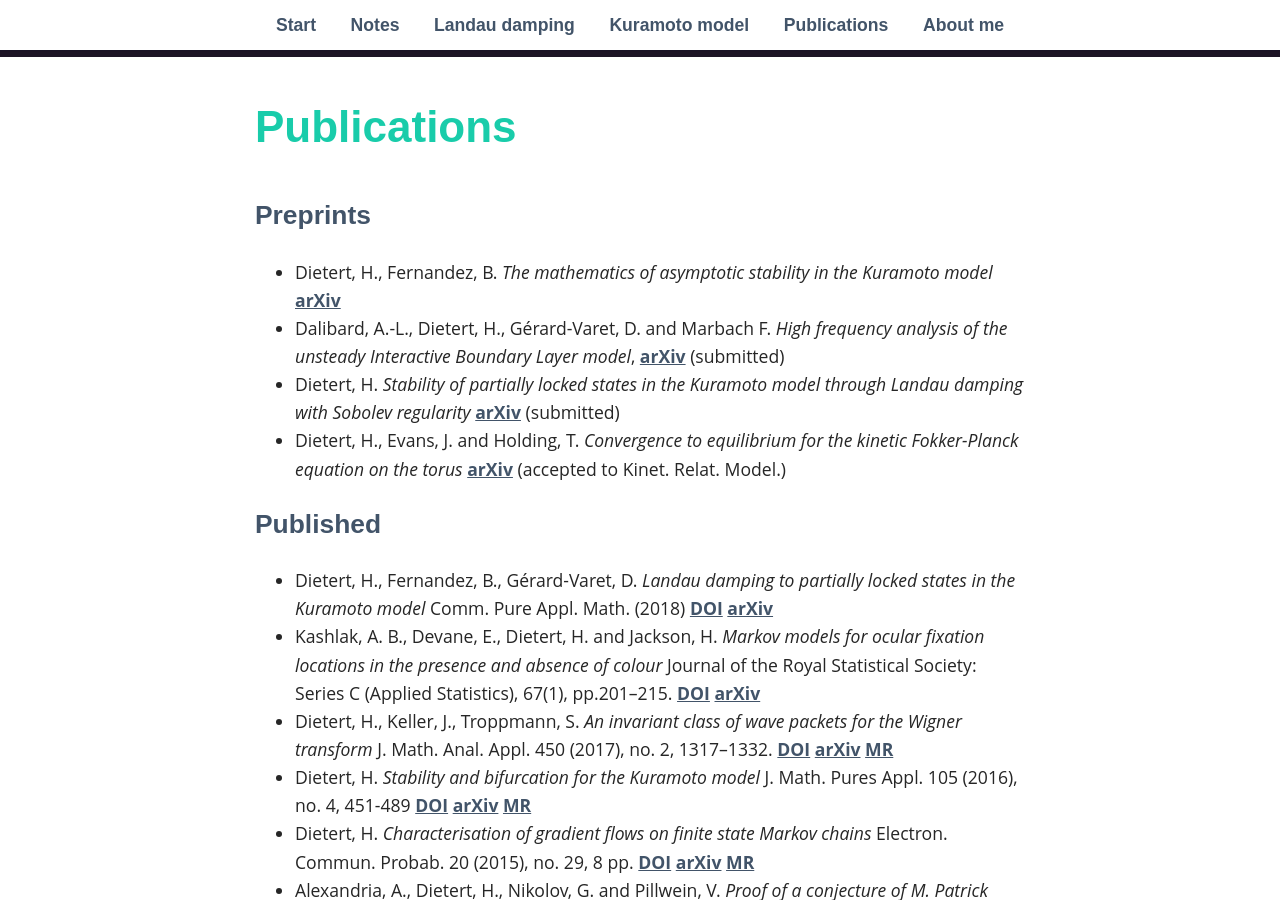
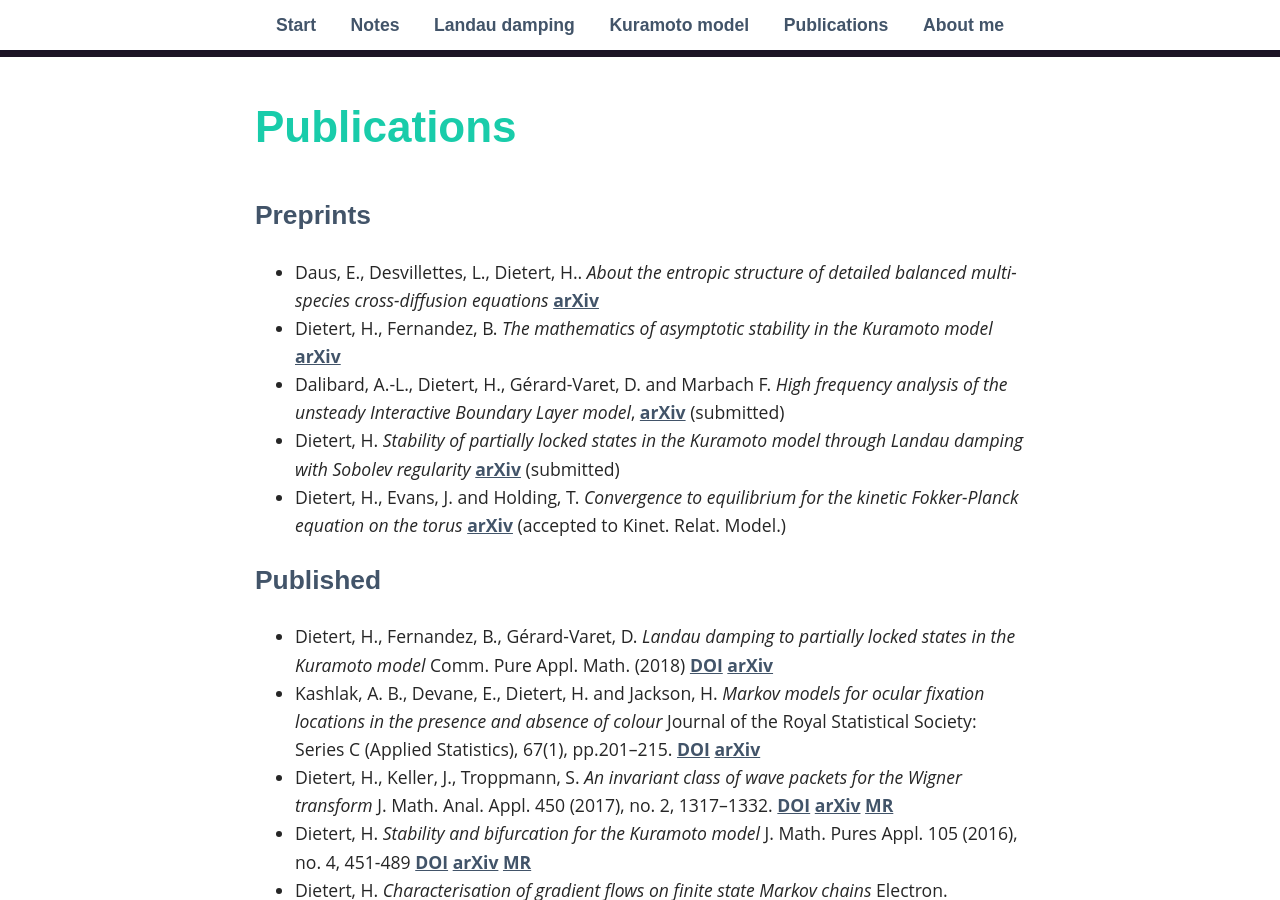
Before and after one commit to hdietert/hdietert.github.io, a Jekyll site: the page built from publications.md, in a window 1280 px wide and 900 px high, scrolled down 443 px. Built offline with Jekyll 4.4.1, drawn with Linux system fonts in a browser that asks for light colours.

Commit message:
update arxiv

```diff
--- a/publications.md
+++ b/publications.md
@@ -6,6 +6,10 @@ permalink: /publications/
 
 ## Preprints
 
+- Daus, E., Desvillettes, L., Dietert, H.. *About the entropic
+  structure of detailed balanced multi-species cross-diffusion
+  equations*
+  [arXiv](https://arxiv.org/abs/1803.09808)
 - Dietert, H., Fernandez, B. *The mathematics of asymptotic stability in the Kuramoto model*
   [arXiv](https://arxiv.org/abs/1801.01309)
 - Dalibard, A.-L., Dietert, H., Gérard-Varet, D. and Marbach F.
```
